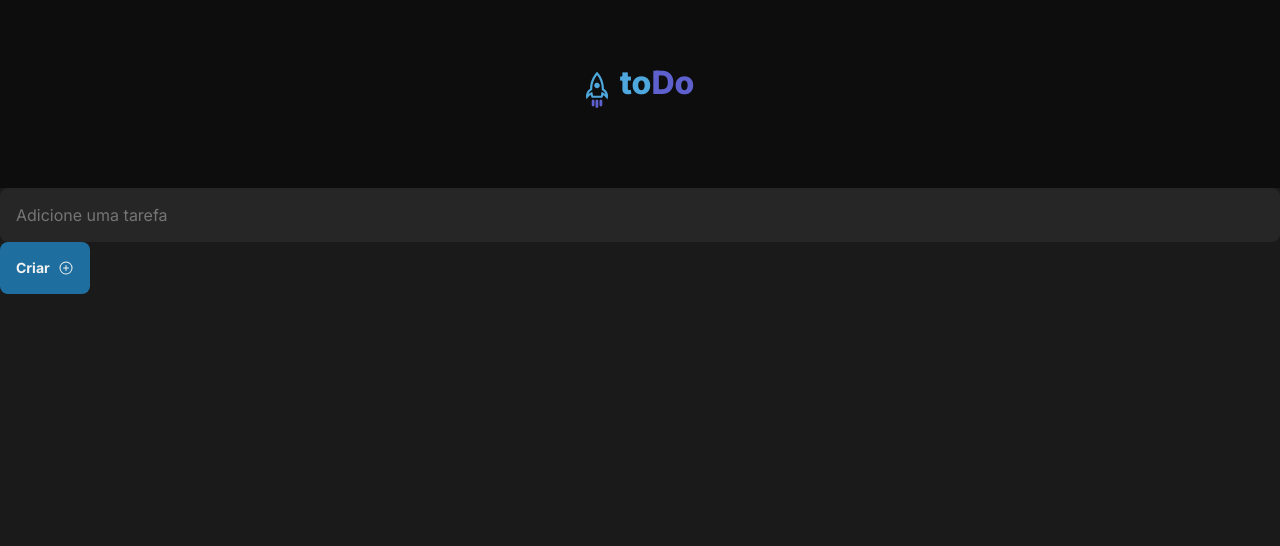
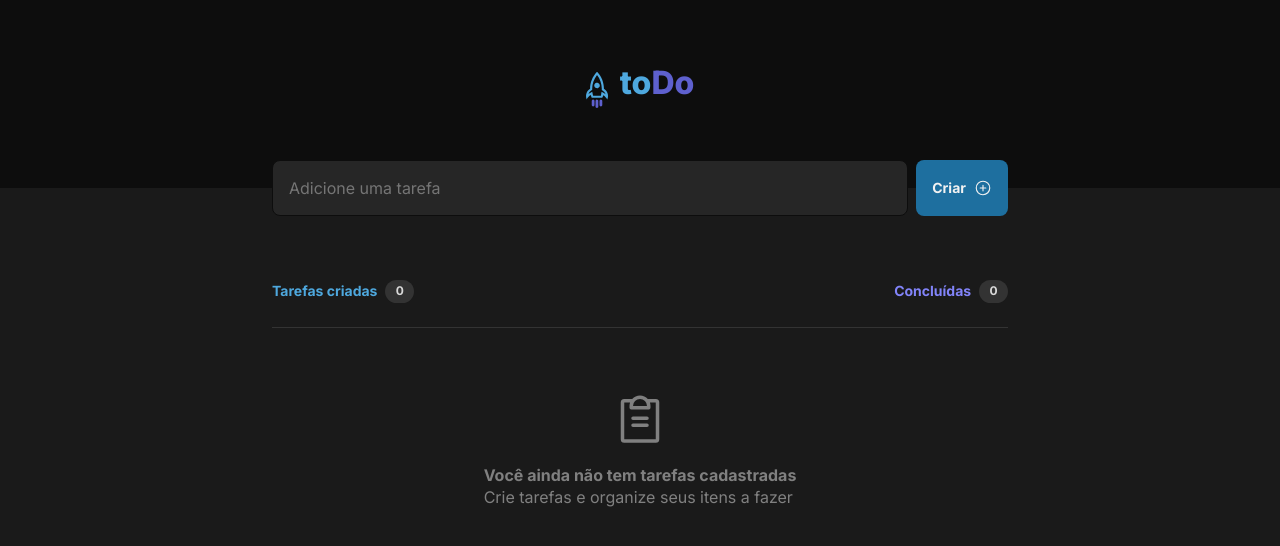
Before and after one commit to jaocruz/toDo, a React (Vite) app: page / in a window 1280 px wide. Shown: the top 546 px of the page. Built offline with nearby package versions, Linux system fonts and the light colour scheme.

Commit message:
empty tasks page

```diff
--- a/src/App.tsx
+++ b/src/App.tsx
@@ -7,6 +7,8 @@ import toDoLogo from "./assets/rocket.svg"
 import { Input } from "./components/input"
 import { Button } from "./components/button"
 
+import { ClipboardText } from "@phosphor-icons/react"
+
 export function App(){
   return(
     <div>
@@ -15,9 +17,34 @@ export function App(){
         <h1 className={styles.title}>to<span>Do</span></h1>
       </div>
 
-      <div className={styles.addItem}>
-        <Input/>
-        <Button/>
+      <div className={styles.page}>
+        <div className={styles.newTask}>
+          <Input/>
+          <Button/>
+        </div>
+
+        <div className={styles.tasks}>
+          <div className={styles.info}>
+            <div className={styles.created}>
+              Tarefas criadas
+              <div className={styles.counter}>0</div>
+            </div>
+
+            <div className={styles.done}>
+              Concluídas
+              <div className={styles.counter}>0</div>
+            </div>
+          </div>
+
+          <div className={styles.empty}>
+            <ClipboardText size={56}/>
+
+            <div className={styles.text}>
+              <strong>Você ainda não tem tarefas cadastradas</strong>
+              <span>Crie tarefas e organize seus itens a fazer</span>
+            </div>
+          </div>
+        </div>
       </div>
     </div>
   )
--- a/src/app.module.css
+++ b/src/app.module.css
@@ -21,3 +21,80 @@
 .title span{
    color: var(--purple-dark);
 }
+
+.page{
+   display: grid;
+   grid-template-columns: 46rem;
+   justify-content: center;
+}
+
+.newTask{
+   display: flex;
+   gap: 0.5rem;
+   margin-top: -1.75rem;
+}
+
+.tasks{
+   display: flex;
+   flex-direction: column;
+
+   gap: 1.5rem;
+   margin-top: 4rem;
+}
+
+.info{
+   width: 100%;
+   display: flex;
+   justify-content: space-between;
+}
+
+.created{
+   display: flex;
+   align-items: center;
+
+   gap: 0.5rem;
+
+   color: var(--blue);
+
+   font-weight: bold;
+   font-size: 0.875rem;
+}
+
+.counter{
+   font-size: 0.75rem;
+   border-radius: 999px;
+
+   color: var(--gray-200);
+   background: var(--gray-400);
+
+   padding: 0 0.65rem;
+}
+
+.done{
+   display: flex;
+   align-items: center;
+
+   gap: 0.5rem;
+
+   color: var(--purple);
+
+   font-weight: bold;
+   font-size: 0.875rem;
+}
+
+.empty{
+   display: flex;
+   flex-direction: column;
+
+   gap: 1rem;
+
+   align-items: center;
+   padding: 4rem 1.5rem;
+
+   border-top: 1px solid var(--gray-400);
+}
+
+.text{
+   display: flex;
+   flex-direction: column;
+}
--- a/src/components/button.tsx
+++ b/src/components/button.tsx
@@ -5,7 +5,7 @@ import { PlusCircle } from "@phosphor-icons/react"
 export function Button(){
    return(
       <button className={styles.createBttn}>
-         Criar <PlusCircle size={16}/>
+         Criar <PlusCircle size={18}/>
       </button>
    )
 }
--- a/src/components/input.module.css
+++ b/src/components/input.module.css
@@ -1,7 +1,9 @@
 .inputBackground{
+   width: 100%;
    font-size: 1rem;
    border-radius: 0.5rem;
    background: var(--gray-500);
+   border: 1px solid var(--gray-700);
 }
 
 .inputBackground input{
@@ -16,7 +18,7 @@
 }
 
 .inputBackground:focus-within{
-   outline: 1px solid var(--purple-dark);
+   border: 1px solid var(--purple-dark);
 }
 
 .inputBackground:focus-within input{
```
